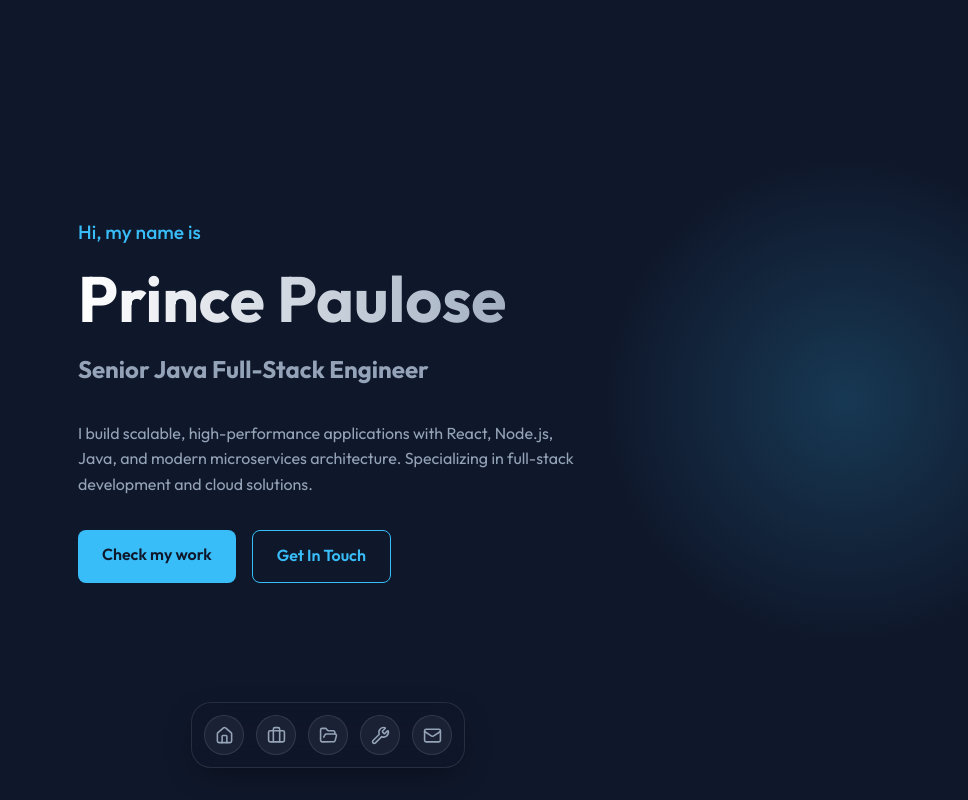
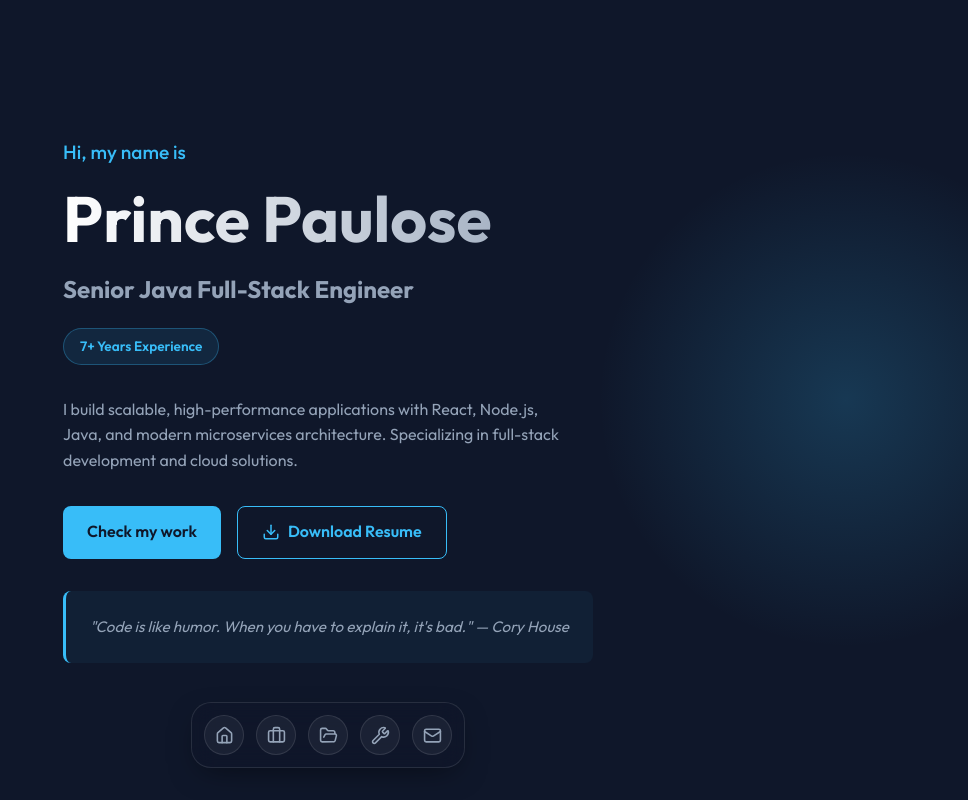
Before and after one commit to princepaulose46/My-Portfolio, a React (Vite) app: page / in a window 1280 px wide. Shown: the top 800 px of the page, without its empty margins (312-1280 px from the left). Built offline with nearby package versions, Linux system fonts and the light colour scheme.

Commit message:
Replace social links with professional quote in Hero section

```diff
--- a/src/components/Contact.css
+++ b/src/components/Contact.css
@@ -22,10 +22,40 @@
 
 .contact-item a {
   color: var(--accent-primary);
+  transition: color 0.2s ease;
 }
 
 .contact-item a:hover {
+  color: var(--accent-secondary);
   text-decoration: underline;
+}
+
+.contact-social {
+  display: flex;
+  gap: 1rem;
+  justify-content: center;
+  margin: 2rem 0;
+  flex-wrap: wrap;
+}
+
+.social-btn {
+  display: inline-flex;
+  align-items: center;
+  gap: 0.5rem;
+  padding: 0.75rem 1.5rem;
+  border: 1px solid rgba(56, 189, 248, 0.3);
+  border-radius: 8px;
+  color: var(--accent-primary);
+  background: rgba(56, 189, 248, 0.05);
+  font-weight: 600;
+  transition: all 0.3s ease;
+  text-decoration: none;
+}
+
+.social-btn:hover {
+  background: rgba(56, 189, 248, 0.15);
+  border-color: var(--accent-primary);
+  transform: translateY(-2px);
 }
 
 .footer {
--- a/src/components/Contact.jsx
+++ b/src/components/Contact.jsx
@@ -1,6 +1,7 @@
 import './Contact.css';
 import resumeData from '../data/resume.json';
 import FadeIn from './FadeIn';
+import { Linkedin, Github, Mail, Phone, MapPin } from 'lucide-react';
 
 const Contact = () => {
     const { basics } = resumeData;
@@ -10,26 +11,37 @@ const Contact = () => {
             <div className="container">
                 <FadeIn className="contact-wrapper">
                     <h2 className="section-title">Get In Touch</h2>
-                    <p style={{ color: 'var(--text-secondary)', fontSize: '1.1rem' }}>
+                    <p style={{ color: 'var(--text-secondary)', fontSize: '1.1rem', marginBottom: '2rem' }}>
                         I'm currently looking for new opportunities. Whether you have a question or just want to say hi, I'll try my best to get back to you!
                     </p>
 
                     <div className="contact-info">
                         <div className="contact-item">
-                            <span>📧</span>
+                            <Mail size={20} />
                             <a href={`mailto:${basics.email}`}>{basics.email}</a>
                         </div>
                         <div className="contact-item">
-                            <span>📞</span>
-                            <span>{basics.phone}</span>
+                            <Phone size={20} />
+                            <a href={`tel:${basics.phone}`}>{basics.phone}</a>
                         </div>
                         <div className="contact-item">
-                            <span>📍</span>
+                            <MapPin size={20} />
                             <span>{basics.location}</span>
                         </div>
                     </div>
 
-                    <a href={`mailto:${basics.email}`} className="btn btn-primary" style={{ fontSize: '1.2rem', padding: '1rem 2rem' }}>
+                    <div className="contact-social">
+                        <a href={basics.profiles?.linkedin} target="_blank" rel="noopener noreferrer" className="social-btn">
+                            <Linkedin size={20} />
+                            LinkedIn
+                        </a>
+                        <a href={basics.profiles?.github} target="_blank" rel="noopener noreferrer" className="social-btn">
+                            <Github size={20} />
+                            GitHub
+                        </a>
+                    </div>
+
+                    <a href={`mailto:${basics.email}`} className="btn btn-primary" style={{ fontSize: '1.2rem', padding: '1rem 2rem', marginTop: '2rem' }}>
                         Say Hello
                     </a>
                 </FadeIn>
--- a/src/components/Hero.css
+++ b/src/components/Hero.css
@@ -7,7 +7,7 @@
 
 .hero-content {
   z-index: 2;
-  max-width: 600px;
+  max-width: 700px;
 }
 
 .greeting {
@@ -30,12 +30,47 @@
 .title {
   font-size: 1.5rem;
   color: var(--text-secondary);
+  margin-bottom: 0.5rem;
+}
+
+.title-wrapper {
+  display: flex;
+  flex-direction: column;
+  gap: 0.75rem;
   margin-bottom: 2rem;
+}
+
+.experience-badge {
+  display: inline-flex;
+  align-items: center;
+  padding: 0.4rem 1rem;
+  background: rgba(56, 189, 248, 0.1);
+  border: 1px solid rgba(56, 189, 248, 0.3);
+  border-radius: 20px;
+  color: var(--accent-primary);
+  font-size: 0.85rem;
+  font-weight: 600;
+  width: fit-content;
+}
+
+.availability-badge {
+  display: inline-flex;
+  align-items: center;
+  gap: 0.5rem;
+  padding: 0.4rem 1rem;
+  background: rgba(34, 197, 94, 0.1);
+  border: 1px solid rgba(34, 197, 94, 0.3);
+  border-radius: 20px;
+  color: #22c55e;
+  font-size: 0.85rem;
+  font-weight: 600;
+  width: fit-content;
 }
 
 .cta-buttons {
   display: flex;
   gap: 1rem;
+  flex-wrap: wrap;
 }
 
 .btn {
@@ -44,6 +79,9 @@
   font-weight: 600;
   text-decoration: none;
   transition: transform 0.2s ease, box-shadow 0.2s ease;
+  display: inline-flex;
+  align-items: center;
+  gap: 0.5rem;
 }
 
 .btn-primary {
@@ -68,6 +106,22 @@
   transform: translateY(-2px);
 }
 
+.hero-quote {
+  margin-top: 2rem;
+  padding: 1.5rem;
+  border-left: 3px solid var(--accent-primary);
+  background: rgba(56, 189, 248, 0.05);
+  border-radius: 8px;
+}
+
+.hero-quote p {
+  color: var(--text-secondary);
+  font-style: italic;
+  font-size: 0.95rem;
+  line-height: 1.6;
+  margin: 0;
+}
+
 .hero-bg-glow {
   position: absolute;
   top: 50%;
@@ -84,4 +138,16 @@
   .name {
     font-size: 2.5rem;
   }
+
+  .title-wrapper {
+    gap: 0.5rem;
+  }
+
+  .cta-buttons {
+    flex-direction: column;
+  }
+
+  .btn {
+    justify-content: center;
+  }
 }
--- a/src/components/Hero.jsx
+++ b/src/components/Hero.jsx
@@ -1,6 +1,7 @@
 import './Hero.css';
 import resumeData from '../data/resume.json';
 import { motion } from 'framer-motion';
+import { Download } from 'lucide-react';
 
 const Hero = () => {
     const { basics } = resumeData;
@@ -26,14 +27,15 @@ const Hero = () => {
                     >
                         {basics.name}
                     </motion.h1>
-                    <motion.h2
+                    <motion.div
                         initial={{ opacity: 0, y: 20 }}
                         animate={{ opacity: 1, y: 0 }}
-                        transition={{ delay: 0.4 }}
-                        className="title"
+                        transition={{ delay: 0.35 }}
+                        className="title-wrapper"
                     >
-                        {basics.label}
-                    </motion.h2>
+                        <h2 className="title">{basics.label}</h2>
+                        <span className="experience-badge">{basics.yearsOfExperience}+ Years Experience</span>
+                    </motion.div>
                     <motion.p
                         initial={{ opacity: 0 }}
                         animate={{ opacity: 1 }}
@@ -49,7 +51,18 @@ const Hero = () => {
                         className="cta-buttons"
                     >
                         <a href="#experience" className="btn btn-primary">Check my work</a>
-                        <a href={`mailto:${basics.email}`} className="btn btn-outline">Get In Touch</a>
+                        <a href="/Prince_Paulose_Resume.pdf" download className="btn btn-outline">
+                            <Download size={18} />
+                            Download Resume
+                        </a>
+                    </motion.div>
+                    <motion.div
+                        initial={{ opacity: 0 }}
+                        animate={{ opacity: 1 }}
+                        transition={{ delay: 0.7 }}
+                        className="hero-quote"
+                    >
+                        <p>"Code is like humor. When you have to explain it, it's bad." — Cory House</p>
                     </motion.div>
                 </div>
             </div>
--- a/src/data/resume.json
+++ b/src/data/resume.json
@@ -4,7 +4,12 @@
     "label": "Senior Java Full-Stack Engineer",
     "email": "princepaulose1996@gmail.com",
     "phone": "+91 7591944220",
-    "location": "Kerala, India"
+    "location": "Kerala, India",
+    "profiles": {
+      "linkedin": "https://www.linkedin.com/in/princepaulose1996/",
+      "github": "https://github.com/princepaulose46"
+    },
+    "yearsOfExperience": 7
   },
   "experience": [
     {
@@ -125,7 +130,12 @@
     "endDate": "Jan 19"
   },
   "awards": [
-    "Awarded the prestigious 'Going the Extra Mile (GEM)' Award at Capgemini (2024)"
+    {
+      "title": "GEM Award",
+      "date": "2023",
+      "awarder": "Capgemini",
+      "summary": "Recognized for exceptional performance and outstanding contributions to project delivery"
+    }
   ],
   "languages": ["English", "Malayalam", "Hindi"],
   "meta": {
```
